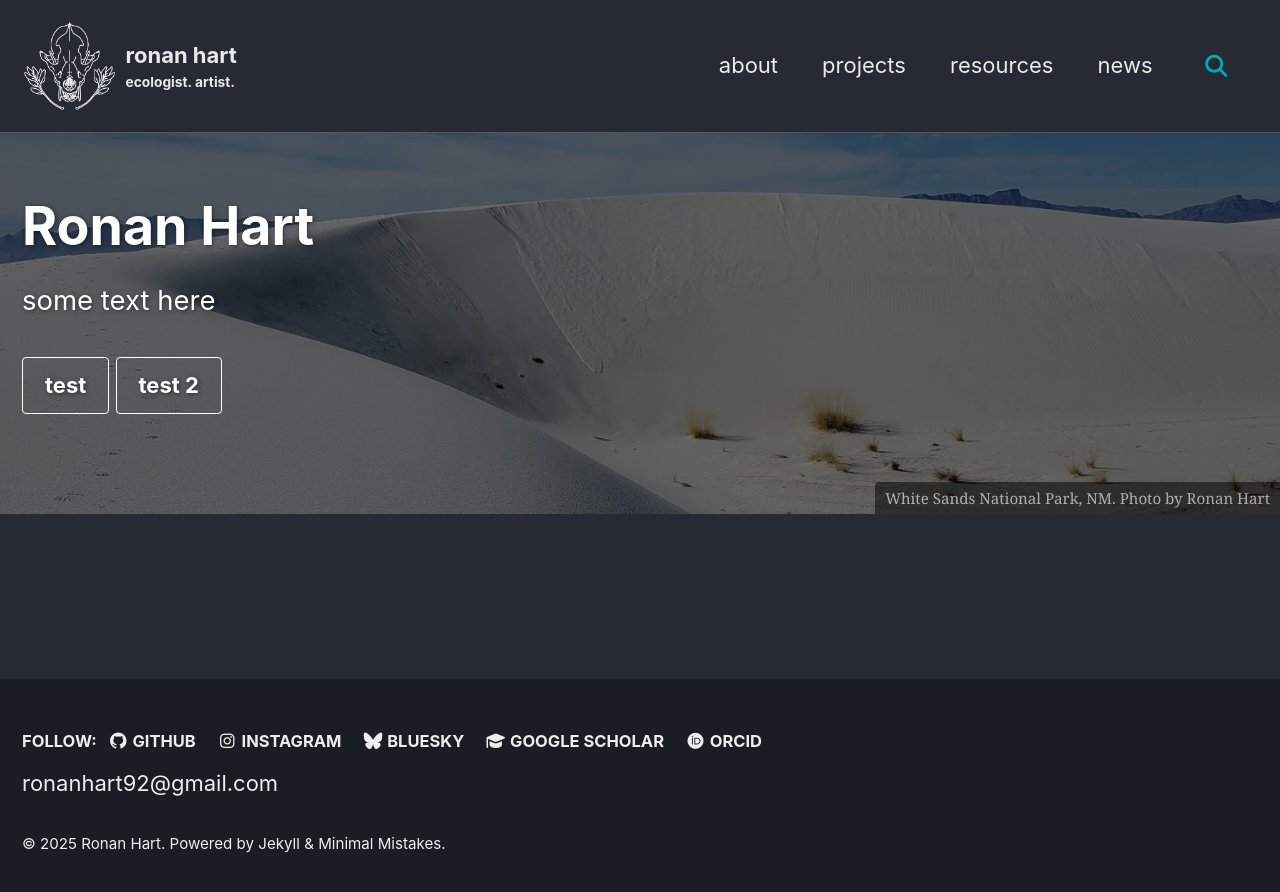
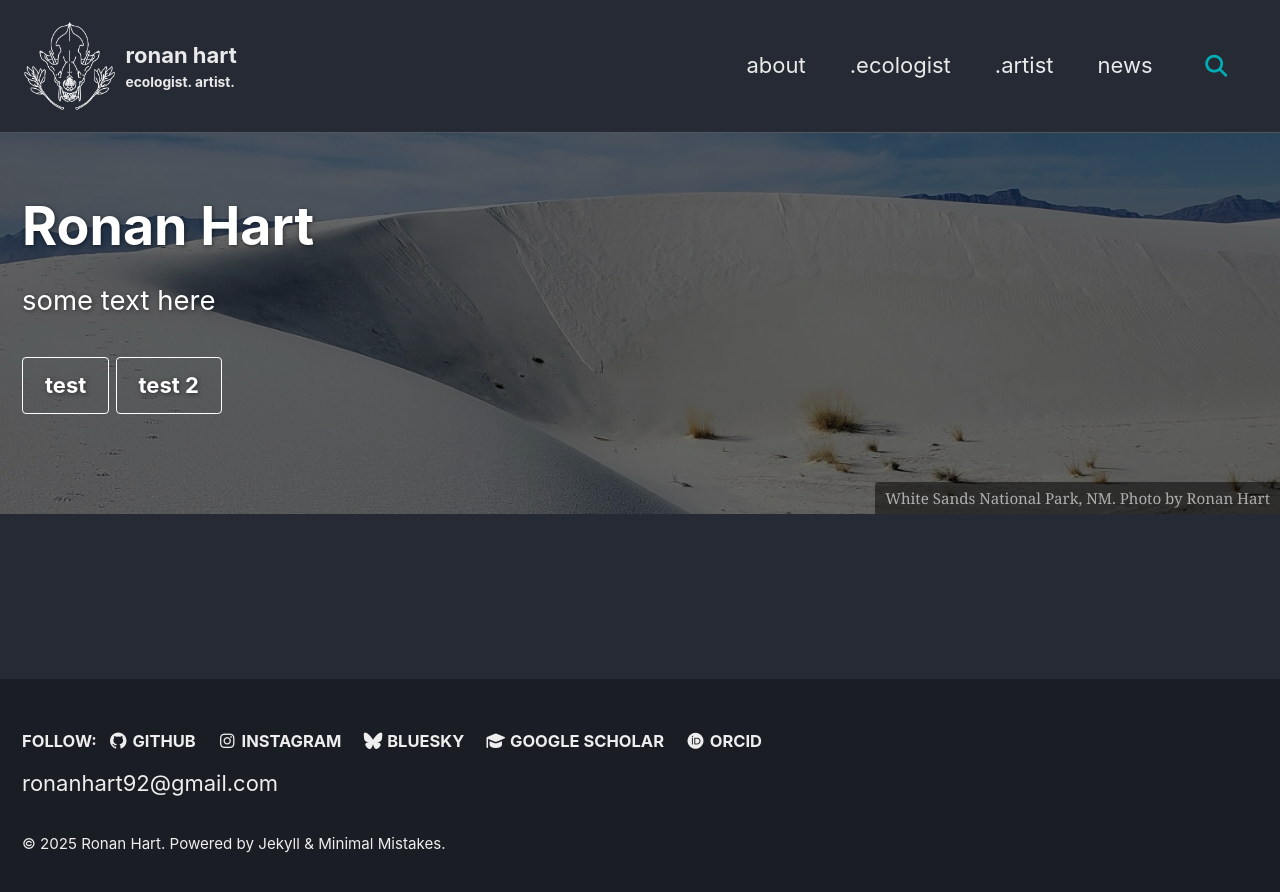
Before and after one commit to ronanhart/ronanhart.github.io, a Jekyll site: the page built from index.html, in a window 1280 px wide. Shown: the top 892 px of the page. Built offline with Jekyll 4.4.1, drawn with Linux system fonts in a browser that asks for light colours; cached includes are drawn as plain includes; the list of posts is cut into pages by our own code.

Commit message:
changed to ecologist and artist; plan on having projects and resources under ecologist

```diff
--- a/_data/navigation.yml
+++ b/_data/navigation.yml
@@ -2,11 +2,11 @@ main:
   - title: "about"
     url: /about/
 
-  - title: "projects"
-    url: /projects/
+  - title: ".ecologist"
+    url: /ecologist/
 
-  - title: "resources"
-    url: /resources/
+  - title: ".artist"
+    url: /artist/
 
   - title: "news"
     url: /news/
```
